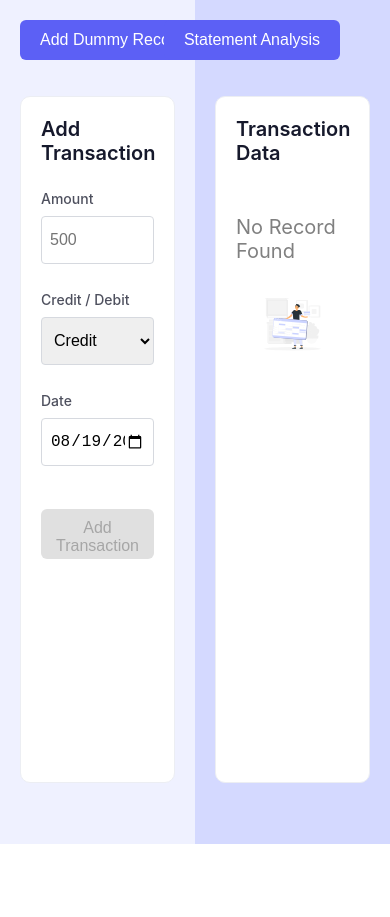
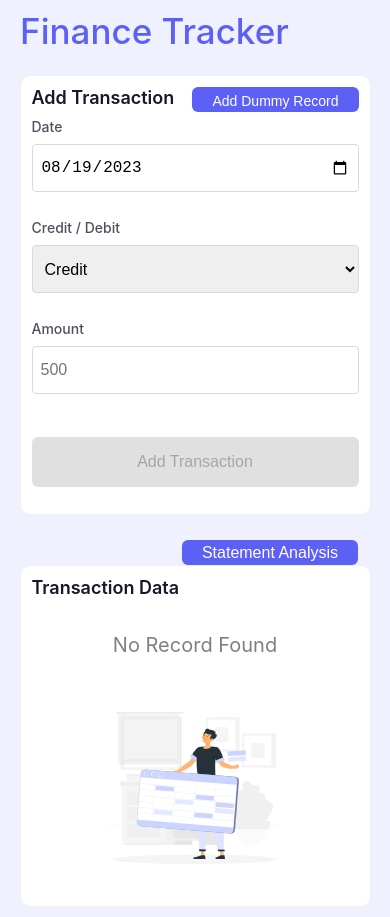
Before and after one commit to 1711shashank/Finance-tracker, a React (Create React App) app: page / in a window 390 px wide. Before the commit the page ends 844 px from the top, so only its background shows below. Built offline with nearby package versions, Linux system fonts and the light colour scheme.

Commit message:
media query

```diff
--- a/src/pages/Header.css
+++ b/src/pages/Header.css
@@ -1,7 +1,17 @@
 .addDummyRecordBtn {
-    position: absolute;
-    top: 2rem;
-    left: 2rem;
+    padding: 6px 20px;
+    background-color: #5c60f5;
+    color: #fff;
+    border: none;
+    border-radius: 6px;
+    cursor: pointer;
+    font-size: 1.4rem;
+    font-weight: 500;
+    width: min-content;
+    height: 2.5rem;
+
+    white-space: nowrap;
+    overflow: hidden;
 }
 
 .statementAnalysisBtn {
@@ -11,19 +21,12 @@
 }
 
 
-
-
 .project-name {
-
     position: absolute;
-    top:2rem;
-
-    left: 50%;
-    transform: translate(-50% );
-
+    top: 1rem;
+    margin-left: 2rem;
     font-size: 3.5rem;
     font-weight: 500;
-    margin-right: 12rem;
     color: #5C60F5;
     background-clip: text;
 
@@ -56,3 +59,15 @@
     overflow: hidden;
 
 }
+
+@media (max-width: 700px) {
+
+    .statementAnalysisBtn {
+        position: absolute;
+        top: 54rem;
+        right: 1rem;
+        padding: 3px 20px;
+        height: 2.5rem;
+        margin-right: 2.2rem;
+    }
+}
--- a/src/pages/Header.js
+++ b/src/pages/Header.js
@@ -1,23 +1,14 @@
 import React from 'react'
 import './Header.css'
-import { createDummyRecord, insertNewRecord } from './helperFuncrion/helperFunction';
-const Header = ({ onTransactionAdded, setShowChartModal }) => {
-
-    const handleAddDummyData = () => {
-        const dummyRecord = createDummyRecord();
-        insertNewRecord(dummyRecord);
-
-        onTransactionAdded();
-    }
+const Header = ({ setShowChartModal }) => {
 
 
     return (
         <>
             <div className='header'>
 
-                <button type="submit" className='statement-analysis addDummyRecordBtn' onClick={handleAddDummyData}>
-                    Add Dummy Record
-                </button>
+                <p className='project-name'> Finance Tracker </p>
+
                 <button type="submit" className='statement-analysis statementAnalysisBtn' onClick={() => setShowChartModal(true)}>
                     Statement Analysis
                 </button>
--- a/src/pages/Home.css
+++ b/src/pages/Home.css
@@ -32,9 +32,10 @@
     color: gray;
 }
 
-.noRecordFound-wrapper img{
+.noRecordFound-wrapper img {
     width: 65%;
 }
+
 .chartImg-wrapper img {
     width: 45%;
 }
@@ -44,3 +45,14 @@
 .modal-open {
     overflow: hidden;
 }
+
+
+
+@media (max-width: 700px) {
+    .body {
+        flex-direction: column;
+        height: auto;
+        background: #eff1ff;
+    }
+
+}
--- a/src/pages/Home.js
+++ b/src/pages/Home.js
@@ -35,7 +35,7 @@ const Home = () => {
                 <Header onTransactionAdded={handleTransactionAdded} setShowChartModal={setShowChartModal} />
 
                 <div className='body'>
-                    <TransactionForm onTransactionAdded={handleTransactionAdded} />
+                    <TransactionForm onTransactionAdded={handleTransactionAdded} setShowChartModal={setShowChartModal} />
                     <TransactionRecord transactionRecords={transactionRecords} />
                 </div>
 
--- a/src/pages/StatementAnalysis/StatementAnalysis.css
+++ b/src/pages/StatementAnalysis/StatementAnalysis.css
@@ -79,3 +79,13 @@
     font-weight: 500;
     height: 4rem;
 }
+
+
+
+
+@media (max-width: 900px) {
+    .chart_modal {
+        width: 80%;
+
+    }
+}
--- a/src/pages/TransactionForm/TransactionForm.js
+++ b/src/pages/TransactionForm/TransactionForm.js
@@ -2,9 +2,9 @@ import React, { useState } from 'react';
 import './TransactionForm.css';
 import moment from 'moment/moment';
 import { InputField, SelectField, DatePicker, AddTransactionButton } from '../helperFuncrion/FormField';
-import { createTransactionObj, insertNewRecord } from '../helperFuncrion/helperFunction';
+import { createDummyRecord, createTransactionObj, insertNewRecord } from '../helperFuncrion/helperFunction';
 
-const TransactionForm = ({ onTransactionAdded }) => {
+const TransactionForm = ({ onTransactionAdded, setShowChartModal }) => {
 
     const [amount, setAmount] = useState();
     const [transactionType, setTransactionType] = useState('Credit');
@@ -27,21 +27,34 @@ const TransactionForm = ({ onTransactionAdded }) => {
 
         claerField();
         onTransactionAdded();
+    };
 
-    };
+    const handleAddDummyData = () => {
+        const dummyRecord = createDummyRecord();
+        insertNewRecord(dummyRecord);
+
+        onTransactionAdded();
+    }
 
 
     return (
         <>
-            <div className="card" >
+            <div className="card transaction-form" >
 
-                <h2 className="card-title"> Add Transaction</h2>
+                <div style={{display:'flex', justifyContent:'space-between'}}>
+                    <h2 className="card-title"> Add Transaction</h2>
+                    <button type="submit" className='addDummyRecordBtn' onClick={handleAddDummyData}>
+                        Add Dummy Record
+                    </button>
+
+                </div>
+
 
                 <form onSubmit={handleSubmit} className="form">
 
+                    <DatePicker label="Date" type="date" value={date} onChange={(e) => setDate(e.target.value)} />
+                    <SelectField label="Credit / Debit" options={["Credit", "Debit"]} onChange={(e) => setTransactionType(e.target.value)} />
                     <InputField label="Amount" type="number" value={amount} onChange={(e) => setAmount(parseInt(e.target.value))} />
-                    <SelectField label="Credit / Debit" options={["Credit", "Debit"]} onChange={(e) => setTransactionType(e.target.value)} />
-                    <DatePicker label="Date" type="date" value={date} onChange={(e) => setDate(e.target.value)} />
 
                     <AddTransactionButton onSubmit={handleSubmit} isFormValid={!amount} />
 
--- a/src/pages/TransactionRecord/TransactionRecord.css
+++ b/src/pages/TransactionRecord/TransactionRecord.css
@@ -1,4 +1,3 @@
-
 table {
     width: 100%;
     border-collapse: collapse;
@@ -38,3 +37,36 @@ td {
     margin-bottom: 2.5rem;
 
 }
+
+
+@media (max-width: 700px) {
+
+    .card{
+        padding:1.1rem;
+        margin: 1rem 0;
+        width: 90%;
+        margin-top: 4rem;
+    }
+
+    .card-title{
+        font-size: 1.8rem;
+        margin-bottom: 1rem;
+    }
+
+
+    .table-head{
+        width: 100%;
+    }
+
+    .table-column{
+        width: 100%;
+    }
+
+    .table-column>*,
+    .table-head>* {
+        font-size: 12px;
+        padding: 3px;
+        width: max-content;
+    }
+
+}
--- a/src/pages/TransactionRecord/TransactionRecord.js
+++ b/src/pages/TransactionRecord/TransactionRecord.js
@@ -10,7 +10,7 @@ const TransactionRecord = ({ transactionRecords }) => {
 
     return (
         <>
-            <div className='card' >
+            <div className='card transaction-table' >
 
                 <h2 className="card-title">Transaction Data</h2>
 
@@ -18,7 +18,7 @@ const TransactionRecord = ({ transactionRecords }) => {
                     updatedRecords.length === 0 ?
                         <div className='noRecordFound-wrapper'>
                             <p>No Record Found</p>
-                            <img  src={RecordImg} alt='' />
+                            <img src={RecordImg} alt='' />
                         </div>
                         : <table>
                             <thead>
@@ -35,7 +35,7 @@ const TransactionRecord = ({ transactionRecords }) => {
                                 {
                                     updatedRecords.map((record, index) => (
                                         <tr key={index} className='table-column'>
-                                            <td>{moment(record.date).format('DD MMM YYYY')}</td>
+                                            <td>{moment(record.date).format('DD MMM')}</td>
                                             <td>{record.transactionType}</td>
                                             <td>{record.credit !== 0 && record.credit}</td>
                                             <td>{record.debit !== 0 && record.debit}</td>
@@ -45,10 +45,7 @@ const TransactionRecord = ({ transactionRecords }) => {
                                 }
                             </tbody>
                         </table>
-
                 }
-
-
             </div>
         </>
     )
```
